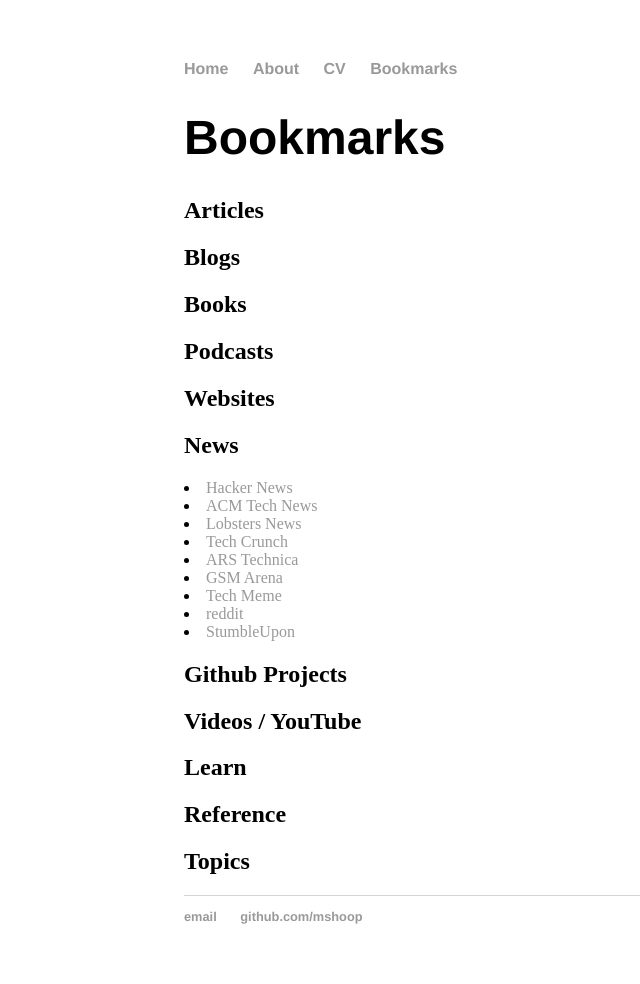
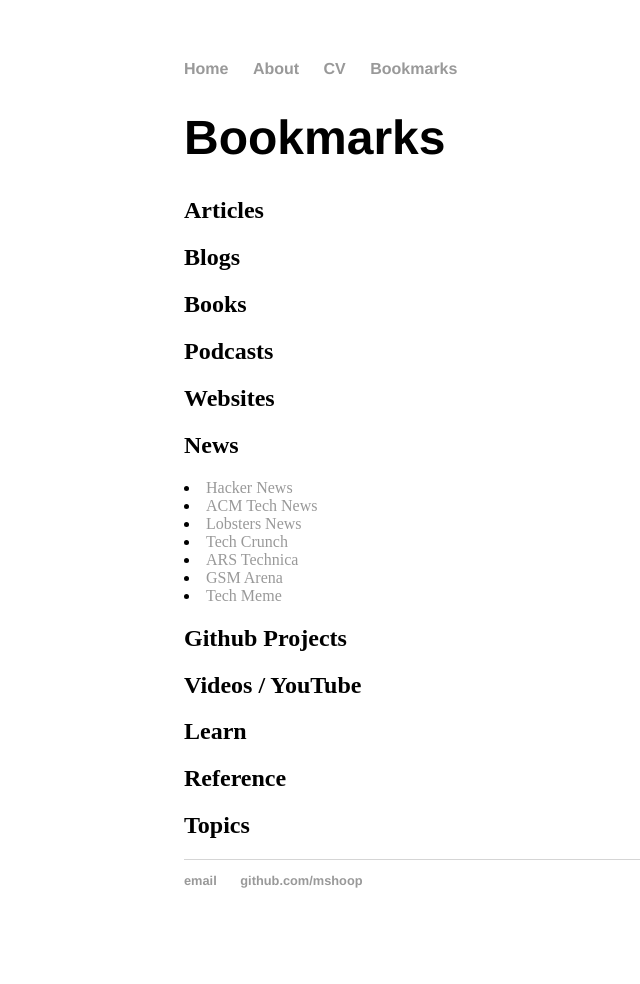
Before and after one commit to mshoop/mshoop.github.io, a Jekyll site: the page built from bookmarks/index.html, in a window 1280 px wide. Shown: the whole page, without its empty margins (8-648 px from the left). Built offline with Jekyll 4.4.1, drawn with Linux system fonts in a browser that asks for light colours; after the commit the page ends 948 px from its top, so only the background shows below that.

Commit message:
Update index.html

```diff
--- a/bookmarks/index.html
+++ b/bookmarks/index.html
@@ -26,8 +26,6 @@
             <li><a href="https://arstechnica.com/news/">ARS Technica</a></li>
             <li><a href="https://www.gsmarena.com/news.php3">GSM Arena</a></li>
             <li><a href="https://www.techmeme.com/">Tech Meme</a></li>
-            <li><a href="https://reddit.com">reddit</a></li>
-            <li><a href="https://stumbleupon.com/">StumbleUpon</a></li>
 
         <h2>Github Projects</h2>
 
```
